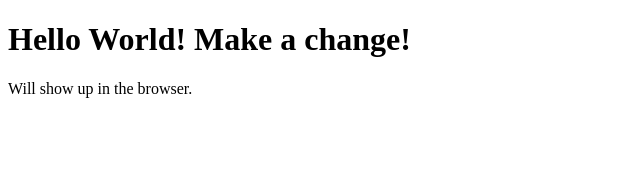
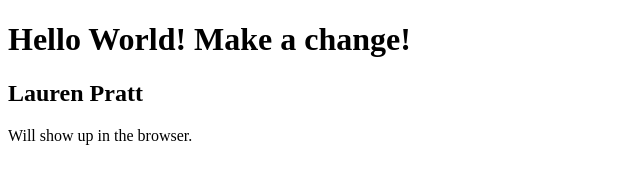
Before and after one commit to laurenpratt12/class-demo, a plain HTML site: page index.html in a window 1280 px wide. Shown: the whole page, without its empty margins (0-640 px from the left). Drawn offline with Linux system fonts and the light colour scheme.

Commit message:
Netlify auto deploy demo change

```diff
--- a/index.html
+++ b/index.html
@@ -7,6 +7,7 @@
 </head>
 <body>
     <h1>Hello World! Make a change!</h1>
+    <h2>Lauren Pratt</h2>
     <p>Will show up in the browser.</p>
 </body>
 </html>
```
